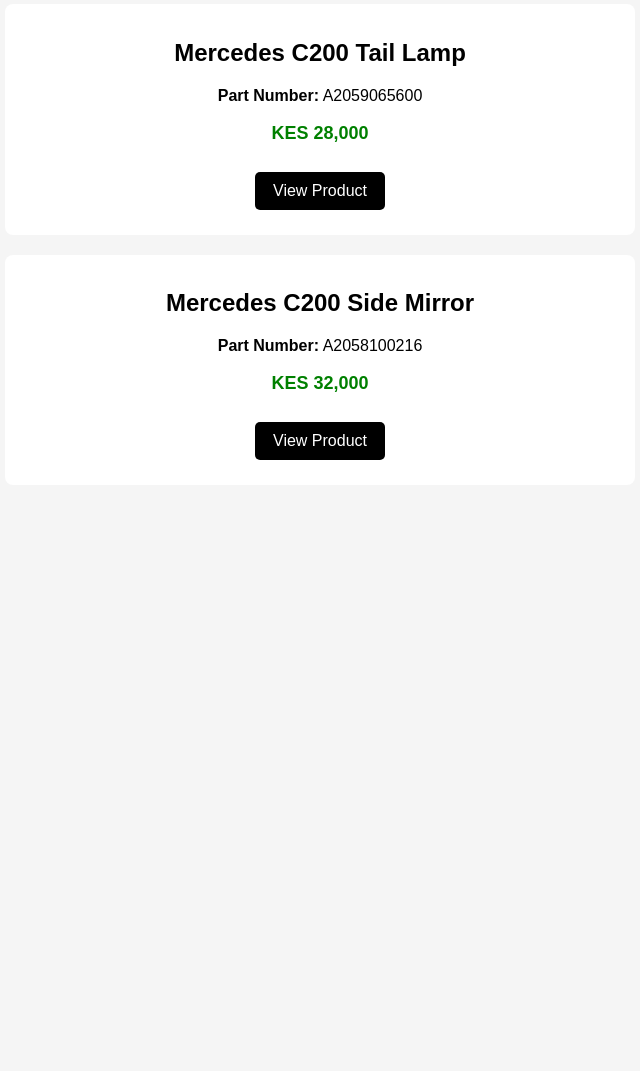
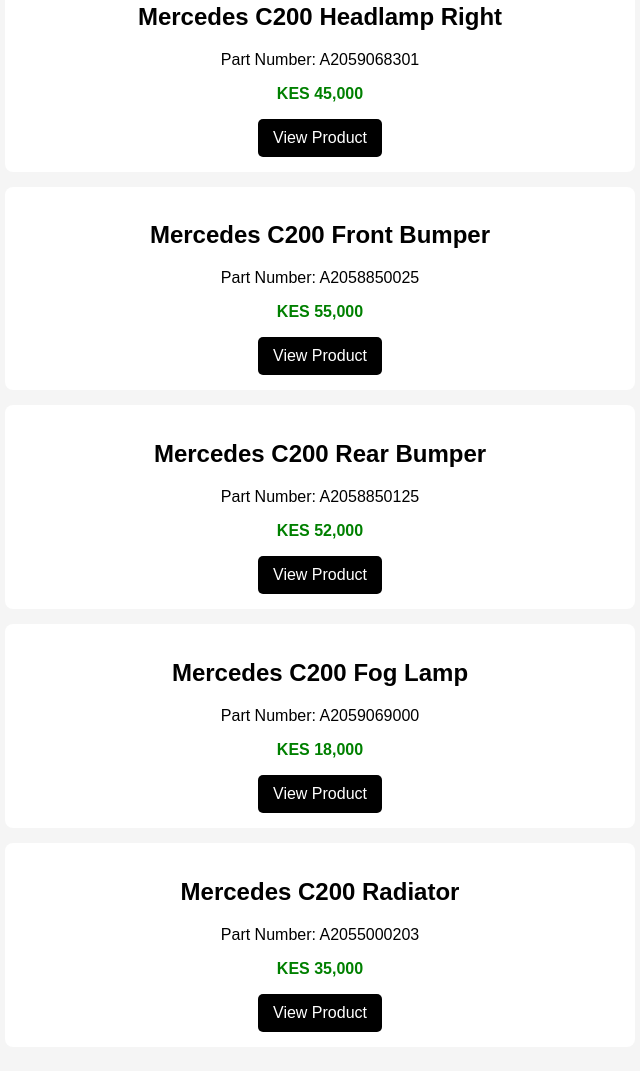
Before and after one commit to stanleyibrahim665-hub/mercedes-spares, a plain HTML site: page index.html in a window 1280 px wide. Shown: the part 393-1464 px from the top of the page, without its empty margins (320-960 px from the left). Before the commit the page ends 926 px from the top, so only its background shows below. Drawn offline with Linux system fonts and the light colour scheme.

Commit message:
Add files via upload

```diff
--- a/index.html
+++ b/index.html
@@ -2,51 +2,29 @@
 <html lang="en">
 <head>
 <meta charset="UTF-8">
-
 <title>Mercedes Spare Parts Kenya | Buy Genuine Parts</title>
-
-  <meta name="description" content="Buy genuine Mercedes spare parts in Kenya. Headlamps, tail lamps, mirrors. WhatsApp ordering available.">
-
+<meta name="description" content="Buy genuine Mercedes spare parts in Kenya. Headlamps, bumpers, radiators, mirrors. WhatsApp ordering available.">
 <meta name="viewport" content="width=device-width, initial-scale=1.0">
 
 <style>
-    body {
-      font-family: Arial, sans-serif;
-      background: #f5f5f5;
-      padding: 20px;
+body { font-family: Arial, sans-serif; background:#f5f5f5; padding:20px; }
+h1 { text-align:center; }
+.product {
+  background:#fff;
+  max-width:600px;
+  margin:15px auto;
+  padding:15px;
+  border-radius:8px;
+  text-align:center;
 }
-
-    h1 {
-      text-align: center;
-    }
-
-    .product {
-      background: #ffffff;
-      max-width: 600px;
-      margin: 20px auto;
-      padding: 15px;
-      border-radius: 8px;
-      text-align: center;
-    }
-
-    .price {
-      color: green;
-      font-size: 18px;
-      font-weight: bold;
-    }
-
+.price { color:green; font-weight:bold; }
 .btn {
-      display: inline-block;
-      margin: 10px;
-      padding: 10px 18px;
-      background: #000;
-      color: #fff;
-      text-decoration: none;
-      border-radius: 5px;
-    }
-
-    .whatsapp {
-      background: #25D366;
+  display:inline-block;
+  padding:10px 15px;
+  background:black;
+  color:white;
+  text-decoration:none;
+  border-radius:5px;
 }
 </style>
 </head>
@@ -54,27 +32,48 @@
 <body>
 
 <h1>Mercedes Spare Parts Kenya</h1>
-  <p style="text-align:center;">Order genuine Mercedes parts via WhatsApp</p>
+<p style="text-align:center;">Order via WhatsApp</p>
 
 <div class="product">
 <h2>Mercedes C200 Headlamp Left</h2>
-    <p><strong>Part Number:</strong> A2059068201</p>
+<p>Part Number: A2059068201</p>
 <p class="price">KES 45,000</p>
 <a class="btn" href="mercedes-c200-headlamp-left.html">View Product</a>
 </div>
 
 <div class="product">
-    <h2>Mercedes C200 Tail Lamp</h2>
-    <p><strong>Part Number:</strong> A2059065600</p>
-    <p class="price">KES 28,000</p>
-    <a class="btn" href="mercedes-c200-tail-lamp.html">View Product</a>
+<h2>Mercedes C200 Headlamp Right</h2>
+<p>Part Number: A2059068301</p>
+<p class="price">KES 45,000</p>
+<a class="btn" href="mercedes-c200-headlamp-right.html">View Product</a>
 </div>
 
 <div class="product">
-    <h2>Mercedes C200 Side Mirror</h2>
-    <p><strong>Part Number:</strong> A2058100216</p>
-    <p class="price">KES 32,000</p>
-    <a class="btn" href="mercedes-c200-side-mirror.html">View Product</a>
+<h2>Mercedes C200 Front Bumper</h2>
+<p>Part Number: A2058850025</p>
+<p class="price">KES 55,000</p>
+<a class="btn" href="mercedes-c200-front-bumper.html">View Product</a>
+</div>
+
+<div class="product">
+<h2>Mercedes C200 Rear Bumper</h2>
+<p>Part Number: A2058850125</p>
+<p class="price">KES 52,000</p>
+<a class="btn" href="mercedes-c200-rear-bumper.html">View Product</a>
+</div>
+
+<div class="product">
+<h2>Mercedes C200 Fog Lamp</h2>
+<p>Part Number: A2059069000</p>
+<p class="price">KES 18,000</p>
+<a class="btn" href="mercedes-c200-fog-lamp.html">View Product</a>
+</div>
+
+<div class="product">
+<h2>Mercedes C200 Radiator</h2>
+<p>Part Number: A2055000203</p>
+<p class="price">KES 35,000</p>
+<a class="btn" href="mercedes-c200-radiator.html">View Product</a>
 </div>
 
 </body>
```
Lines whose indentation alone changed are shown as unchanged.
